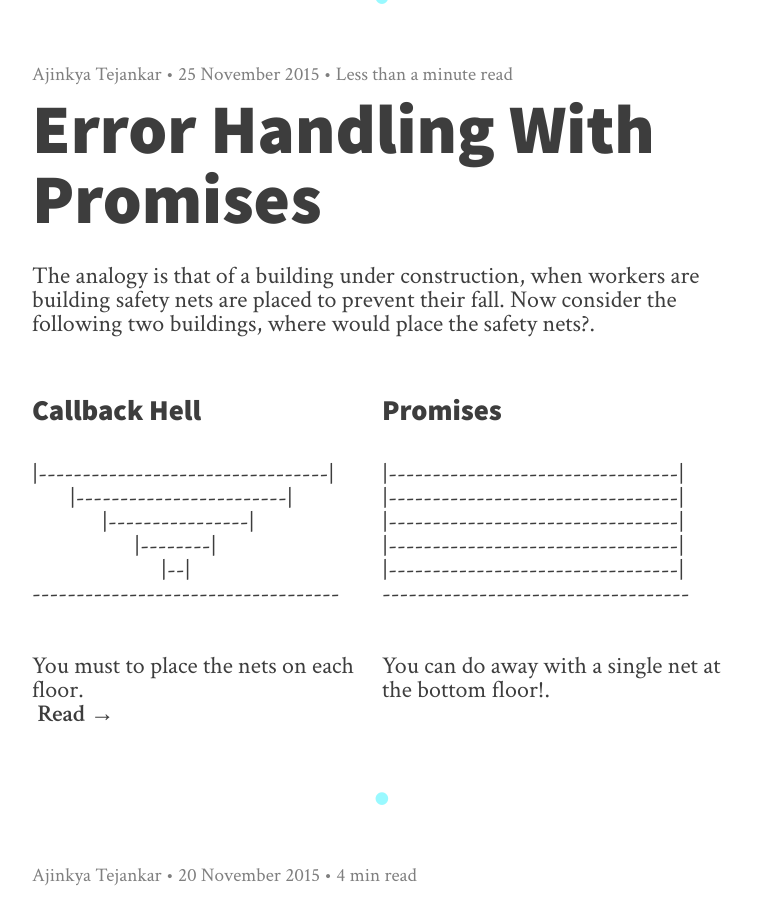
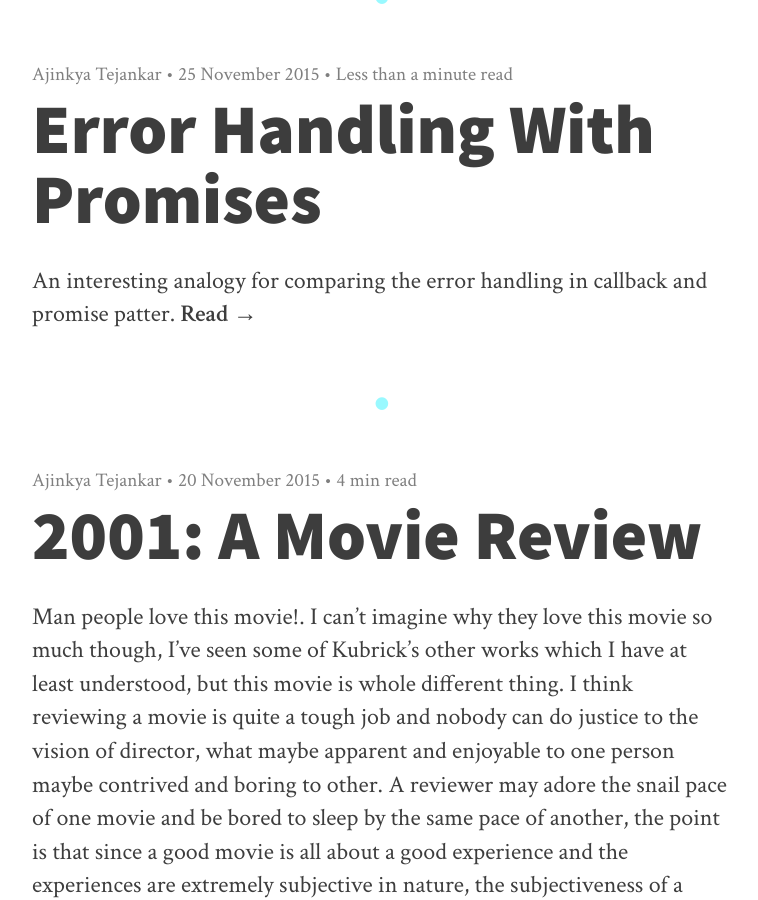
Before and after one commit to ajtejankar/chigur.github.io, a Jekyll site: the page built from index.html, in a window 1280 px wide and 900 px high, scrolled down 274 px. Shown: the whole window, without its empty margins (258-1016 px from the left). Built offline with Jekyll 4.4.1, drawn with Linux system fonts in a browser that asks for light colours; nearby versions of some CDN libraries; the list of posts is cut into pages by our own code.

Commit message:
bug(previous commit): Fix a typo

```diff
--- a/_posts/2015-11-25-errors-handling-in-promises.html
+++ b/_posts/2015-11-25-errors-handling-in-promises.html
@@ -1,6 +1,6 @@
 ---
 title: Error Handling With Promises
-summar: 'An interesting analogy for comparing the error handling in callback and promise pattern.'
+summary: 'An interesting analogy for comparing the error handling in callback and promise patter.'
 ---
 
 	<div style="display: flex; margin: auto; flex-wrap: wrap;">
```
